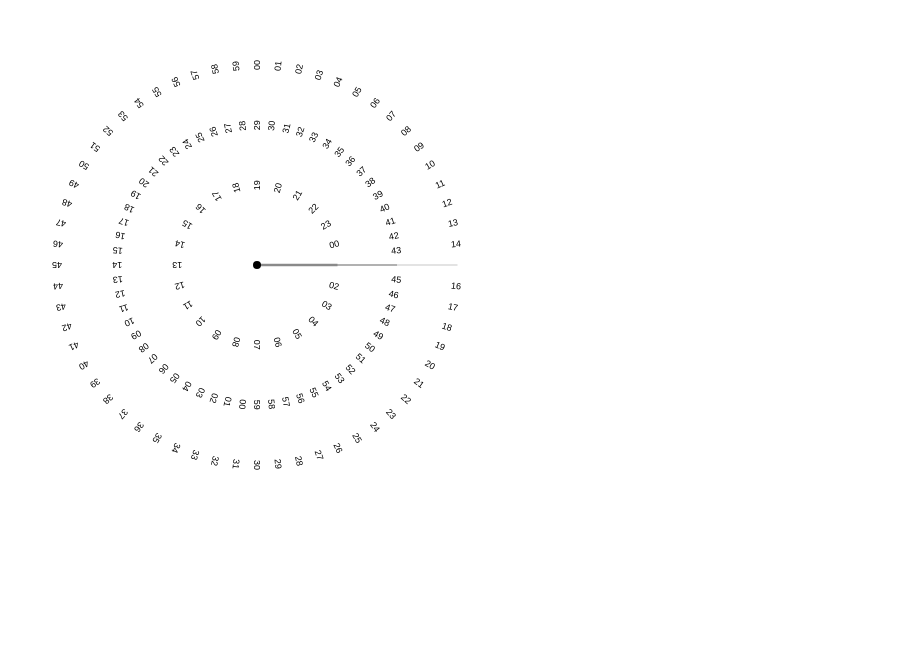
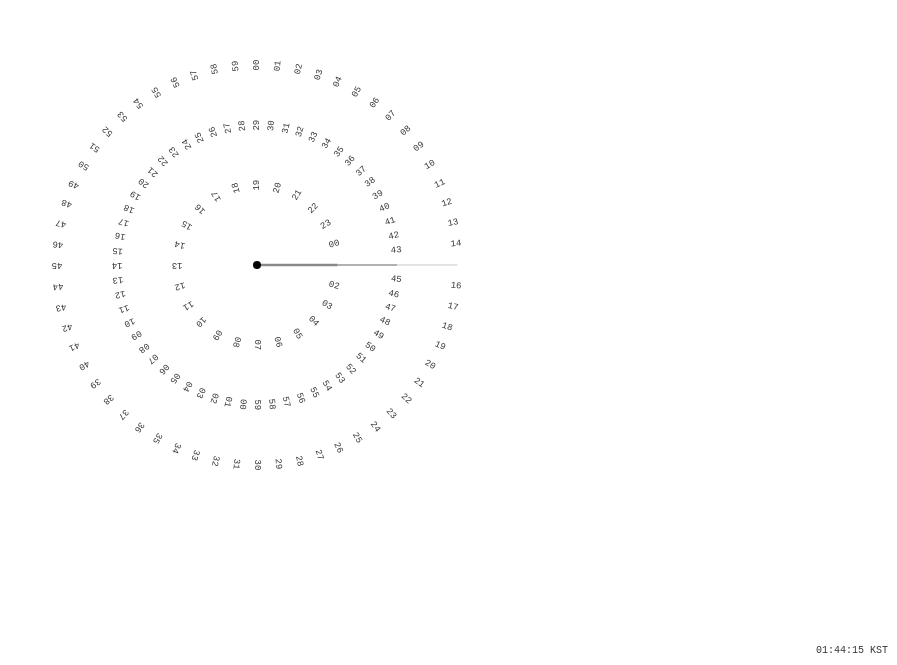
Before and after one commit to ynawhocodes/not-stop-clock, a plain HTML site: page index.html in a window 1280 px wide. Shown: the part 135-800 px from the top of the page, without its empty margins (383-1280 px from the left). Drawn offline with Linux system fonts and the light colour scheme.

Commit message:
feat: 시계 추가 및 mono 변경

```diff
--- a/index.html
+++ b/index.html
@@ -21,8 +21,8 @@
     }
     .number {
       position: absolute;
-      color: black;
-      font-family: sans-serif;
+      color: rgb(52, 52, 52);
+      font-family: monospace;
       font-size: 9px;
       transform: translate(-50%, -50%) rotate(var(--angle));
       mix-blend-mode: difference;
@@ -67,6 +67,14 @@
       transform: translate(-50%, -50%);
       z-index: 10;
     }
+    .digital-time {
+      position: fixed;
+      bottom: 9px;
+      right: 9px;
+      font-family: monospace;
+      font-size: 10px;
+      color: rgb(52, 52, 52);
+    }
   </style>
 </head>
 <body>
@@ -79,6 +87,7 @@
   <div id="secondHand" class="hand second"></div>
   <div class="center-dot"></div>
 </div>
+<div id="digitalTime" class="digital-time"></div>
 
 <script>
   const placeNumbers = (elementId, count, radius) => {
@@ -108,6 +117,10 @@
     const sec = koreaTime.getUTCSeconds();
     const min = koreaTime.getUTCMinutes();
     const hr = koreaTime.getUTCHours();
+
+    // 디지털 시계 업데이트
+    const digitalTime = document.getElementById('digitalTime');
+    digitalTime.textContent = `${hr.toString().padStart(2, '0')}:${min.toString().padStart(2, '0')}:${sec.toString().padStart(2, '0')} KST`;
 
     // 모든 숫자의 현재 시각 표시 제거
     document.querySelectorAll('.number').forEach(num => num.classList.remove('current'));
```
